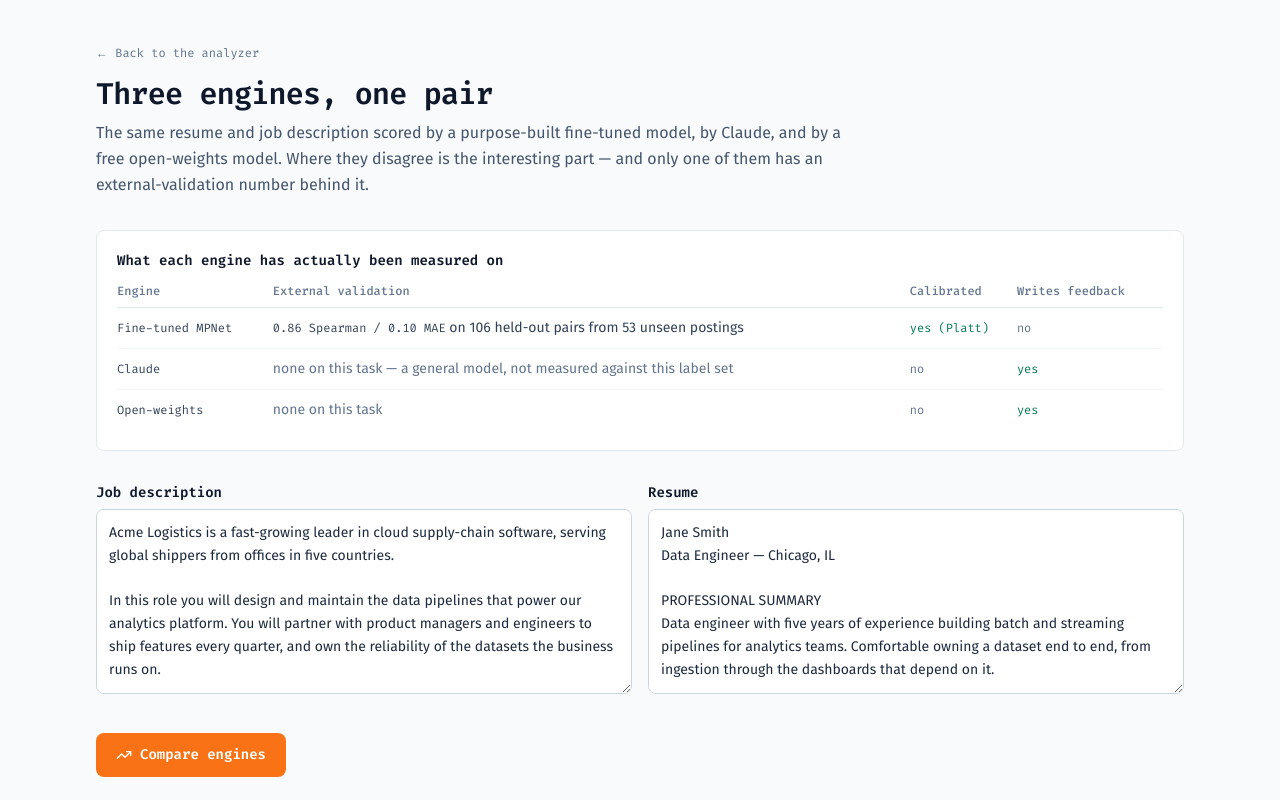
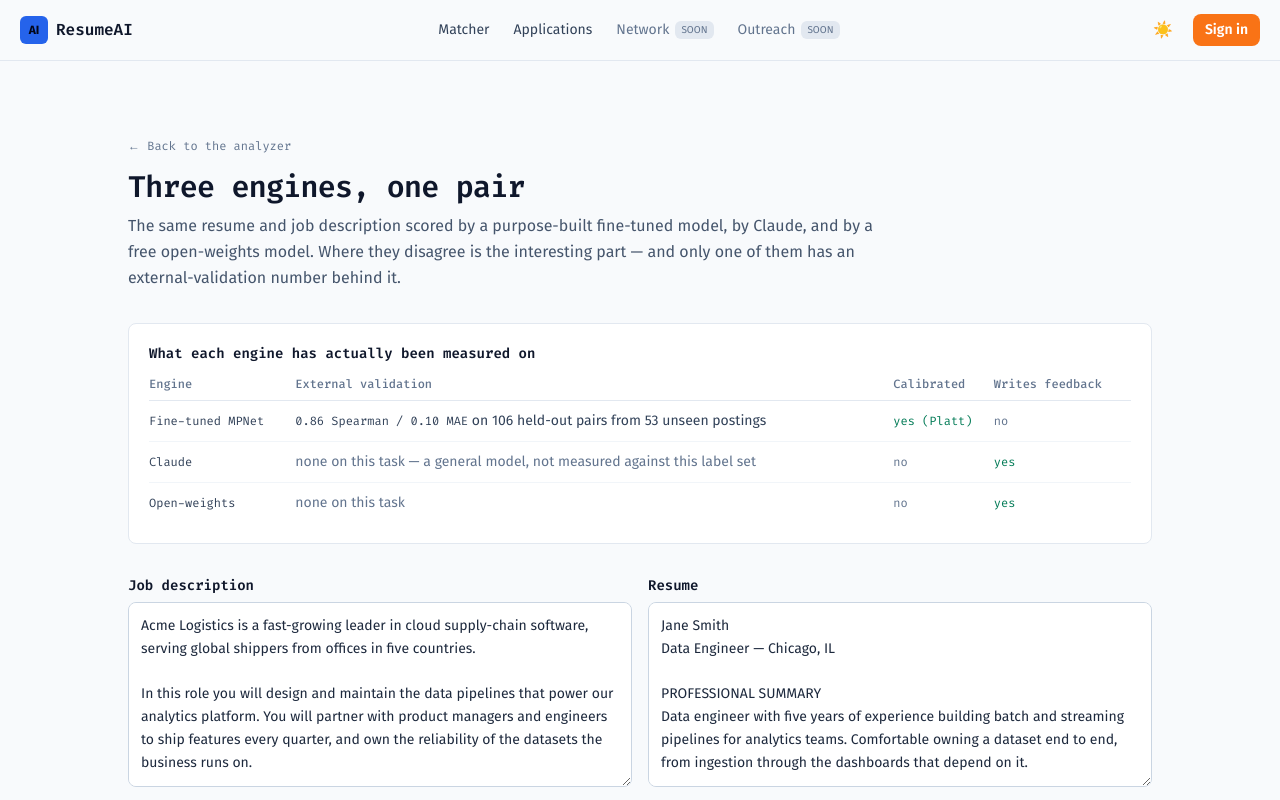
Before and after one commit to dlepighe1/Resume-jd-matcher, a Next.js app in the folder web/: page /compare in a window 1280 px wide. Shown: the top 800 px of the page. Built offline with nearby package versions, Linux system fonts and the light colour scheme; no server answers.

Commit message:
feat(shell): route groups + dashboard shell, move matcher/compare into (app)

```diff
--- a/web/app/compare/page.tsx
+++ b/web/app/(app)/compare/page.tsx
@@ -53,7 +53,7 @@ export default function ComparePage() {
     <main className="mx-auto w-full max-w-6xl px-4 py-10 sm:px-6 lg:px-8">
       <header className="mb-8">
         <Link
-          href="/"
+          href="/matcher"
           className="font-mono text-xs text-slate-500 underline-offset-4 hover:underline dark:text-slate-400"
         >
           ← Back to the analyzer
--- /dev/null
+++ b/web/app/(app)/layout.tsx
@@ -0,0 +1,12 @@
+import { Navbar } from "@/components/Navbar";
+
+export default function AppLayout({ children }: { children: React.ReactNode }) {
+  return (
+    <div className="flex min-h-full flex-col">
+      <Navbar />
+      <main className="mx-auto w-full max-w-6xl flex-1 px-4 py-8 sm:px-6 lg:px-8">
+        {children}
+      </main>
+    </div>
+  );
+}
--- /dev/null
+++ b/web/app/sign-in/[[...sign-in]]/page.tsx
@@ -0,0 +1,9 @@
+import { SignIn } from "@clerk/nextjs";
+
+export default function Page() {
+  return (
+    <div className="grid min-h-screen place-items-center p-6">
+      <SignIn />
+    </div>
+  );
+}
--- /dev/null
+++ b/web/app/sign-up/[[...sign-up]]/page.tsx
@@ -0,0 +1,9 @@
+import { SignUp } from "@clerk/nextjs";
+
+export default function Page() {
+  return (
+    <div className="grid min-h-screen place-items-center p-6">
+      <SignUp />
+    </div>
+  );
+}
```
Also changed, not shown: web/app/(app)/matcher/page.tsx (renamed from web/app/page.tsx).
